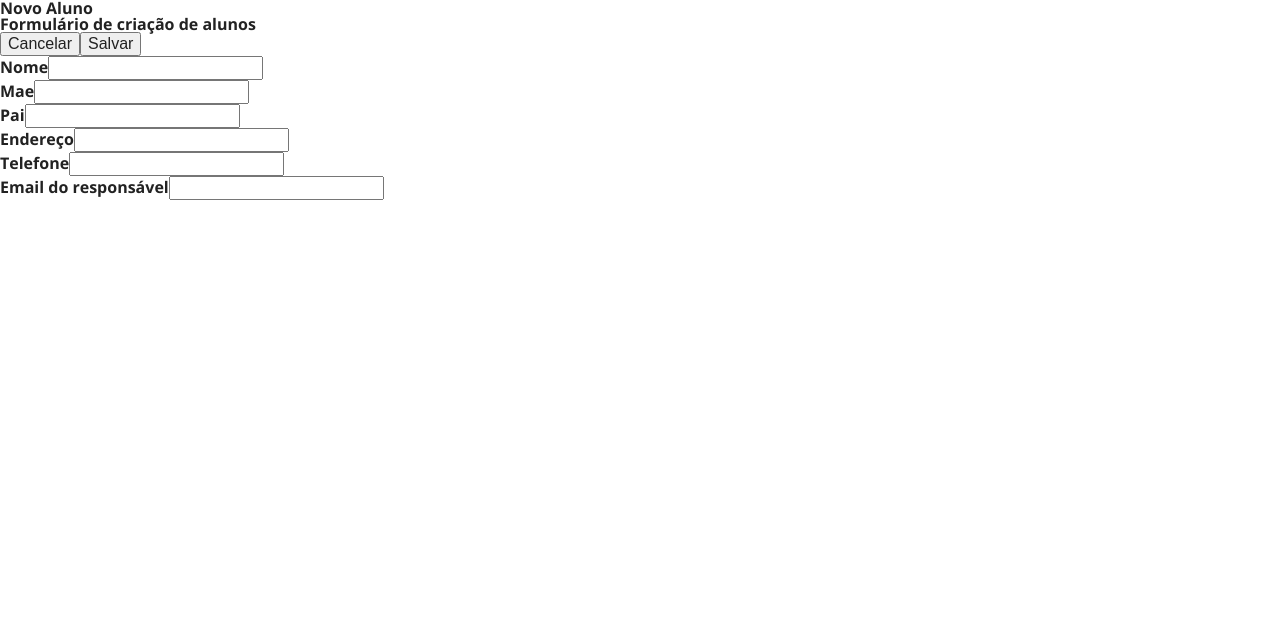
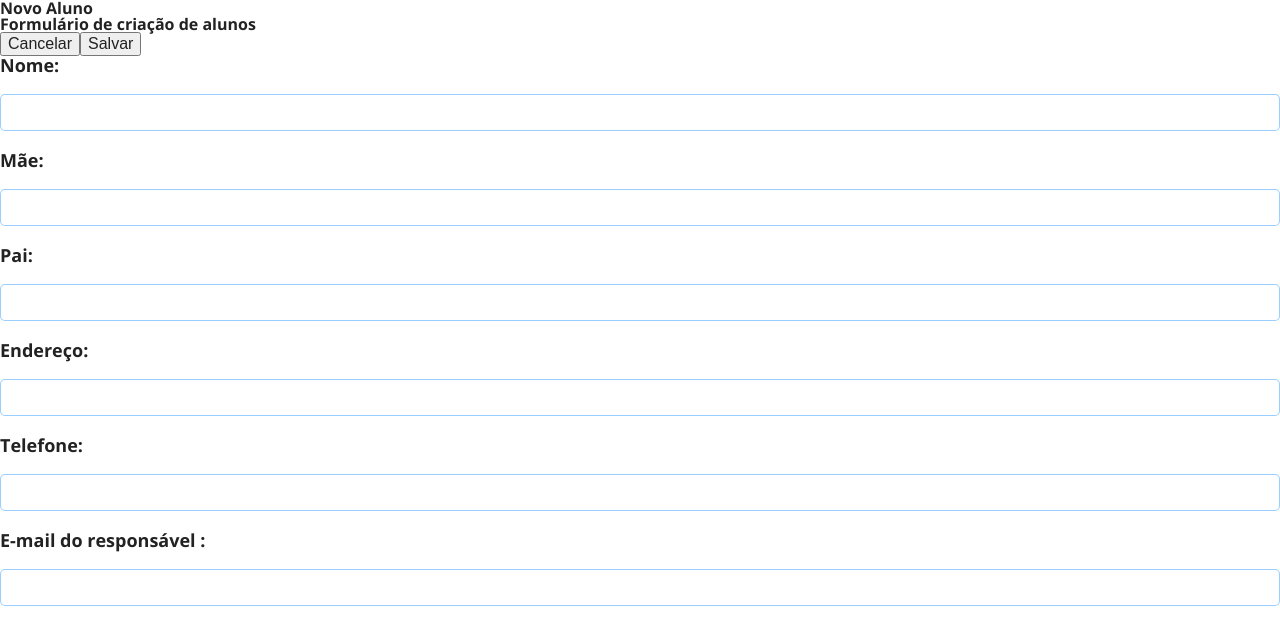
Before and after one commit to pedroperalva/React-Escola-API, a React (Create React App) app: page /sistema-add in a window 1280 px wide. Shown: the top 644 px of the page. Built offline with nearby package versions, Linux system fonts and the light colour scheme; the HTML template or start-up script is replaced by a standard one; a web font is replaced by a local one.

Commit message:
corrigido o bug que não pegava a alteração do input na página sistema-list

```diff
--- a/src/pages/AlunoEditPage.jsx
+++ b/src/pages/AlunoEditPage.jsx
@@ -1,4 +1,5 @@
 import React, { Component } from 'react'
+import Input from '../components/Input'
 import AlunosService from '../service/AlunosService'
 
 class AlunoEditPage extends Component {
@@ -12,7 +13,7 @@ class AlunoEditPage extends Component {
         pai: '',
         endereco: '' ,
         telefone: '',
-        emailresp: ''
+        emailresp: '',
       }
     }
   }
@@ -30,7 +31,7 @@ class AlunoEditPage extends Component {
       let aluno = res.data.resultado[0]
       this.setState({
         id: 1,
-        aluno
+        aluno,
       })
     }
     catch(error) {
@@ -39,43 +40,34 @@ class AlunoEditPage extends Component {
     }
 
   }
+  sendPost = async () =>{
+    let data = this.state.aluno
 
-   sendPost = async () =>{
-    let data = {
-      nome: this.state.aluno.nome,
-      mae: this.state.aluno.mae,
-      pai: this.state.aluno.pai,
-      endereco: this.state.aluno.endereco ,
-      telefone: this.state.aluno.telefone,
-      emailresp: this.state.aluno.emailresp
+    if(data.nome === ''){
+      alert("Nome é obrigatório!")
+      return
     }
-    if(!data.nome || data.nome === ''){
-      console.log(data.nome)
-            alert("Nome é obrigatório!")
-            return;
-    }
-    if(!data.mae || data.mae === ''){
+    if(data.mae === ''){
       alert("Mãe é obrigatório!")
-        return;
+      return
     }
 
-    if(!data.pai || data.pai === ''){
+    if(data.pai === ''){
       alert("Pai é obrigatório!")
-        return;
+      return
     }
-    if(!data.endereco || data.endereco === ''){
+    if(data.endereco === ''){
       alert("Endereço é obrigatório!")
-        return;
+      return
     }
-    if(!data.telefone || data.telefone === ''){
+    if(data.telefone === ''){
       alert("Telefone é obrigatório!")
-        return;
+      return
     }
-    if(!data.emailresp || data.emailresp === ''){
+    if(data.emailresp === ''){
       alert("Email do responsável é obrigatório!")
-        return;
+      return
     }
-
     try {
       if(this.state.id){
         await AlunosService.editAluno(data.emailresp, data)
@@ -87,16 +79,29 @@ class AlunoEditPage extends Component {
       }
       this.props.history.push('/sistema-list')
     } catch (error) {
+        console.log(data)
         console.log(error)
-          alert("Erro ao cadastrar aluno.")
+        alert("error")
     }
   }
+  handleSubmit = (e) => {
+    e.preventDefault()
+  }
 
+  handleRedirect = () => {
+    this.props.history.replace('/sistena-list')
+  }
 
+  handleChangeInput = (e) => {
+    let input = this.state.aluno
+    input[e.target.name] = e.target.value
+    console.log(input[e.target.name])
+    this.setState({ input })
+  }
   render() {
      let title = this.state.id ? 'Editar Aluno' : 'Novo Aluno'
      let desc = this.state.id ? 'Editar informações de um aluno' : 'Formulário de criação de alunos'
-    return (
+    return(
       <div>
 
         <div>
@@ -105,57 +110,26 @@ class AlunoEditPage extends Component {
               <p>{desc}</p>
           </div>
           <div>
-              <button onClick={() => this.props.history.replace('/sistema-list')}>
+              <button onClick={this.handleRedirect}>
                   Cancelar
               </button>
-              <button onClick={() => this.sendPost()}>
+              <button onClick={this.sendPost}>
                   Salvar
               </button>
           </div>
         </div>
-        <form onSubmit={e => e.preventDefault()}>
-          <div className="form-group">
-              <label htmlFor="title">Nome</label>
-              <input
-                  type="text"
-                  value={this.state.aluno.nome}
-                  onChange={e => this.setState({ aluno:{nome: e.target.value} })} />
-          </div>
-          <div>
-              <label>Mae</label>
-              <input
-                  type="text"
-                  value={this.state.aluno.mae}
-                  onChange={e => this.setState({ aluno:{mae: e.target.value} })} />
-          </div>
-          <div>
-              <label>Pai</label>
-              <input
-                  type="text"
-                  value={this.state.aluno.pai}
-                  onChange={e => this.setState({ aluno:{pai: e.target.value} })} />
-          </div>
-          <div>
-              <label>Endereço</label>
-              <input
-                  type="text"
-                  value={this.state.aluno.endereco}
-                  onChange={e => this.setState({aluno: {endereco: e.target.value} })} />
-          </div>
-          <div>
-              <label>Telefone</label>
-              <input
-                  type="text"
-                  value={this.state.aluno.telefone}
-                  onChange={e => this.setState({aluno: {telefone: e.target.value} })} />
-          </div>
-          <div>
-              <label>Email do responsável</label>
-              <input
-                  type="text"
-                  value={this.state.aluno.emailresp}
-                  onChange={e => this.setState({ aluno:{emailresp: e.target.value} })} />
-          </div>
+        <form onSubmit={this.handleSubmit}>
+          <Input value={this.state.aluno.nome} type={'text'} name={'nome'} onChangeValue={this.handleChangeInput}>Nome:</Input>
+
+          <Input value={this.state.aluno.mae} type={'text'} name={'mae'} onChangeValue={this.handleChangeInput}>Mãe:</Input>
+
+          <Input value={this.state.aluno.pai} type={'text'} name={'pai'} onChangeValue={this.handleChangeInput}>Pai:</Input>
+
+          <Input value={this.state.aluno.endereco} type={'text'} name={'endereco'} onChangeValue={this.handleChangeInput}>Endereço:</Input>
+
+          <Input value={this.state.aluno.telefone} type={'text'} name={'telefone'} onChangeValue={this.handleChangeInput}>Telefone:</Input>
+
+          <Input value={this.state.aluno.emailresp} type={'text'} name={'emailresp'} onChangeValue={this.handleChangeInput}>E-mail do responsável :</Input>
         </form>
       </div>
     )
```
Lines whose indentation alone changed are shown as unchanged.
